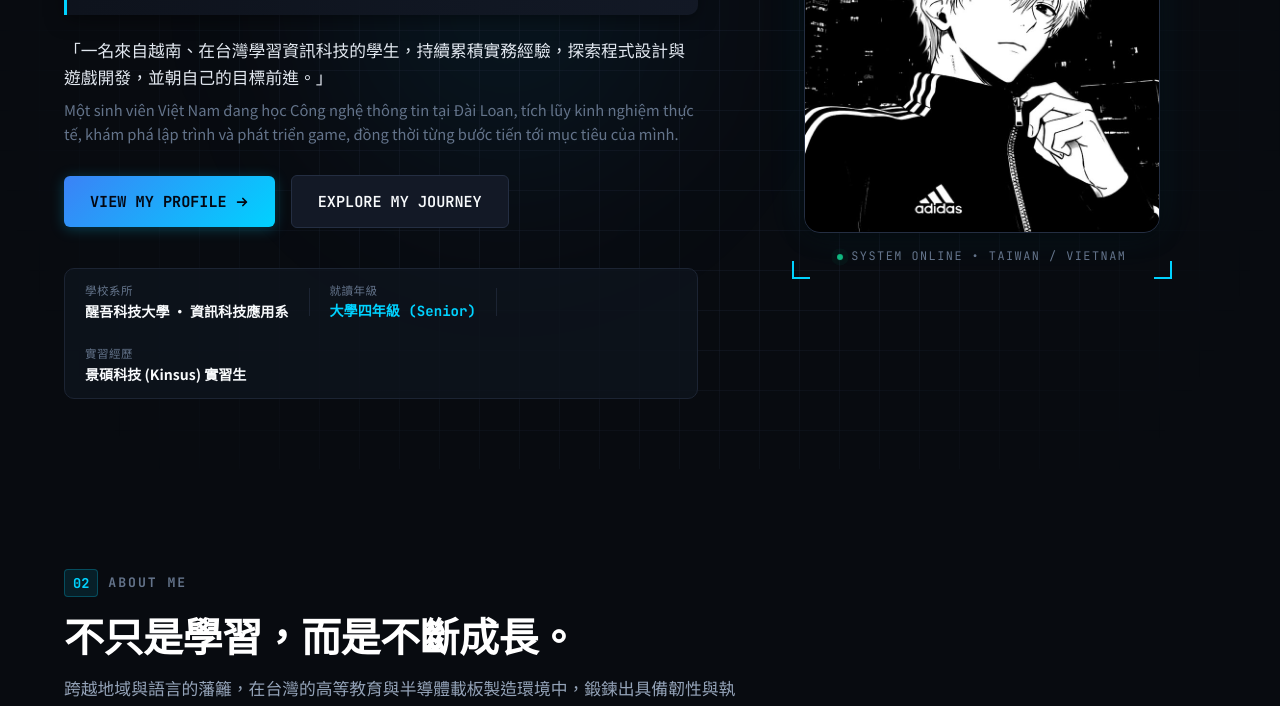
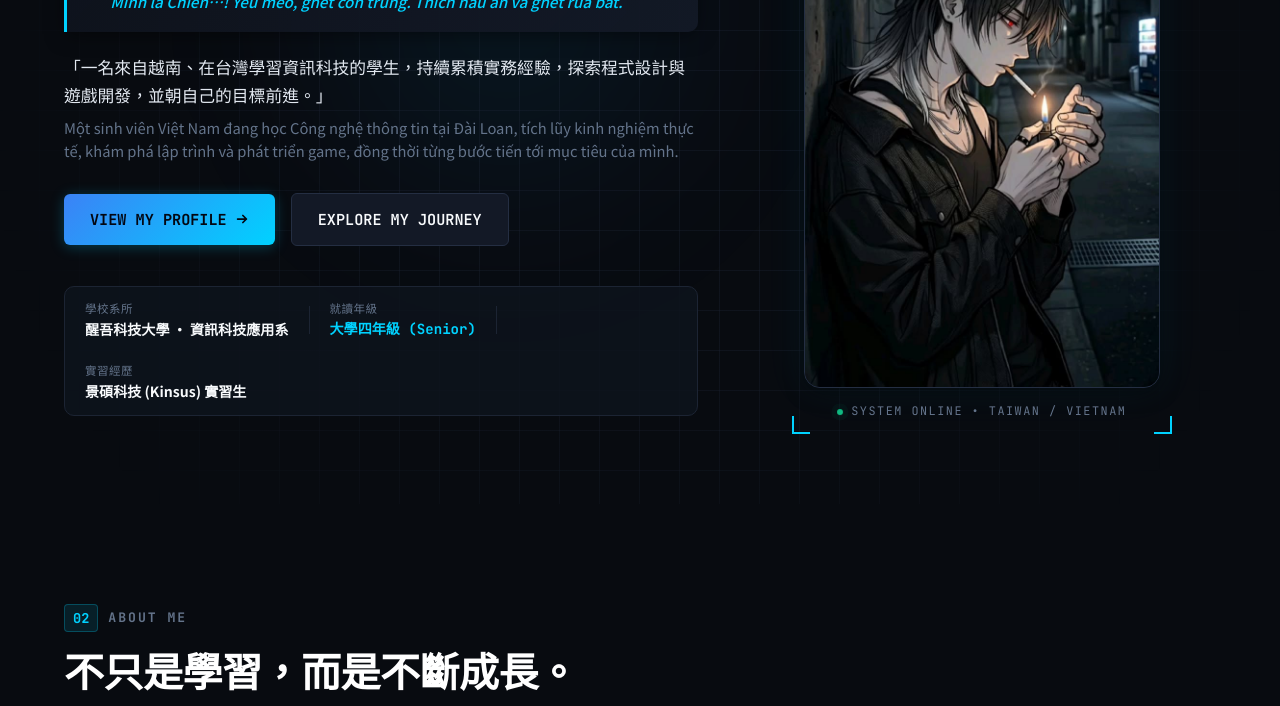
Before and after one commit to duychien0903/bui-duy-chien-portfolio, a plain HTML site: page index.html in a window 1280 px wide. Shown: the part 369-1075 px from the top of the page. Drawn offline with Linux system fonts and the light colour scheme; files whose address does not match are found by name.

Commit message:
Update portrait image source in index.html

```diff
--- a/index.html
+++ b/index.html
@@ -196,7 +196,7 @@
             <div class="corner-bracket bottom-right"></div>
 
             <div class="portrait-inner">
-              <img src="0909.jpeg" alt="裴維戰 (BUI DUY CHIEN) 個人數位頭像" width="400" height="480" class="portrait-img">
+              <img src="0309.jpeg" alt="個人數位頭像" width="400" height="480" class="portrait-img">
             </div>
 
             <div class="portrait-caption-tag">
```
